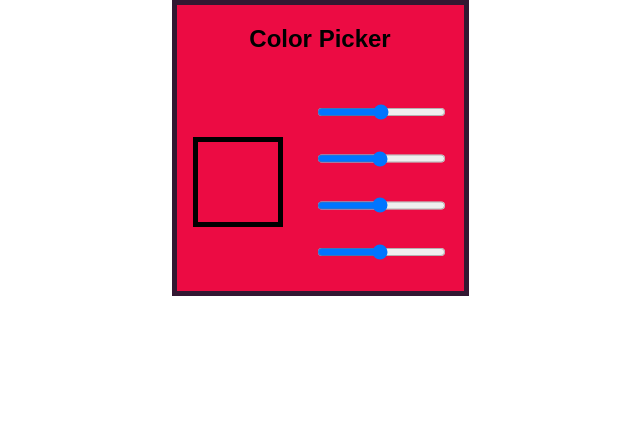
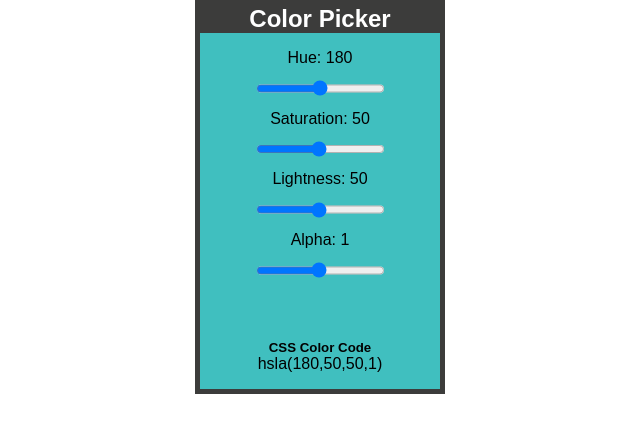
Before and after one commit to msolone/color-picker, a React (Create React App) app: page / in a window 1280 px wide. Shown: the top 432 px of the page, without its empty margins (320-960 px from the left). Built offline with nearby package versions, Linux system fonts and the light colour scheme.

Commit message:
Updated CSS Again

```diff
--- a/src/App.css
+++ b/src/App.css
@@ -1,4 +1,7 @@
-
+* {
+  padding: 0;
+  margin: 0;
+}
 .body {
   display: flex;
   justify-content: center;
@@ -7,11 +10,16 @@
 
 .App {
   text-align: center;
-  border: 5px solid #331832;
+  border: 5px solid #3C3C3B;
   height: 100%;
-  background-color: #EC0B43;
-  color: black;
+  width: 15em;
 
+
+}
+
+h1 {
+  background-color: #3C3C3B;
+  color: white;
 }
 
 input {
@@ -31,6 +39,7 @@ input {
   width: 5em;
   border: 5px solid black;
   margin-right: 2em;
+  background-image: url('http://cliparts.co/cliparts/yik/RpX/yikRpXaiE.png')
 
 }
 
@@ -38,3 +47,7 @@ input {
   display: flex;
   flex-direction: column;
 }
+
+.rsla {
+  padding-top: 3em;
+}
--- a/src/Slider.js
+++ b/src/Slider.js
@@ -6,7 +6,7 @@ class Slider extends Component {
     this.state = {
       hue: 180,
       saturation: 50,
-      brightness: 50,
+      lightness: 50,
       alpha: 1,
 
     };
@@ -46,15 +46,18 @@ class Slider extends Component {
 
   render() {
     return (
-      <div className="console">
-        <section
+      <div className="console"  style={{
+        backgroundColor: `hsla(${this.state.hue},${this.state.saturation}%,${this.state.lightness}%,${this.state.alpha})`
+      }}>
+        {/* <section
           className="color-box"
           style={{
             backgroundColor: `hsla(${this.state.hue},${this.state.saturation}%,${this.state.lightness}%,${this.state.alpha})`
           }}
-        />
+        /> */}
         <section>
           <section className="sliders">
+            <p>Hue: {this.state.hue}</p>
             <input
               type="range"
               min="1"
@@ -63,6 +66,7 @@ class Slider extends Component {
               onInput={this.hueUpdated}
               value={this.state.hue}
             />
+             <p>Saturation: {this.state.saturation}</p>
             <input
               type="range"
               min="1"
@@ -70,6 +74,7 @@ class Slider extends Component {
               name="saturation"
               onInput={this.saturationUpdated}
             />
+             <p>Lightness: {this.state.lightness}</p>
             <input
               type="range"
               min="1"
@@ -77,6 +82,7 @@ class Slider extends Component {
               name="lightness"
               onInput={this.lightnessUpdated}
             />
+             <p>Alpha: {this.state.alpha}</p>
             <input
               type="range"
               min="1"
@@ -85,6 +91,10 @@ class Slider extends Component {
               onInput={this.alphaUpdated}
             />
           </section>
+          <section className="rsla">
+          <h5>CSS Color Code</h5>
+          <p>hsla({this.state.hue},{this.state.saturation},{this.state.lightness},{this.state.alpha})</p>
+          </section>
         </section>
       </div>
     );
```
